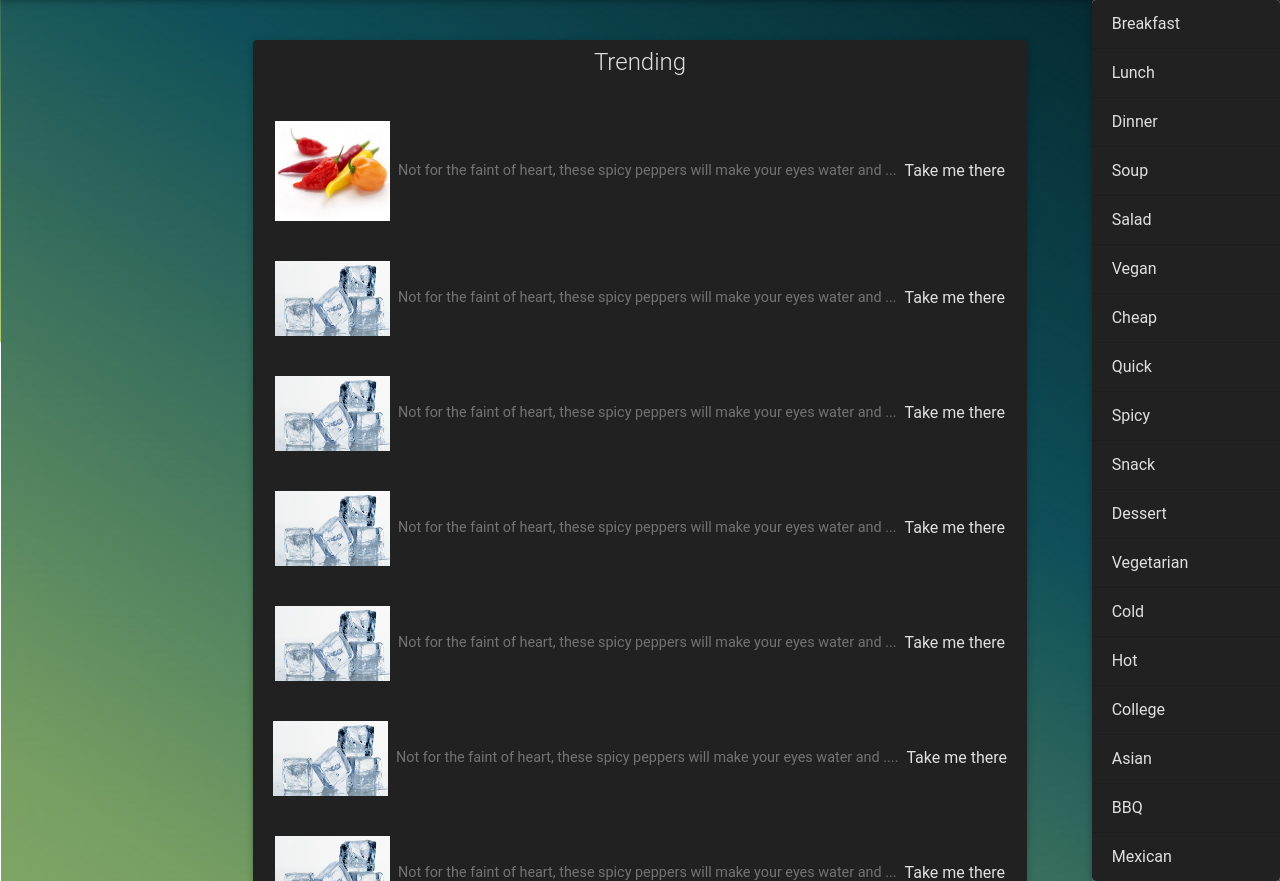
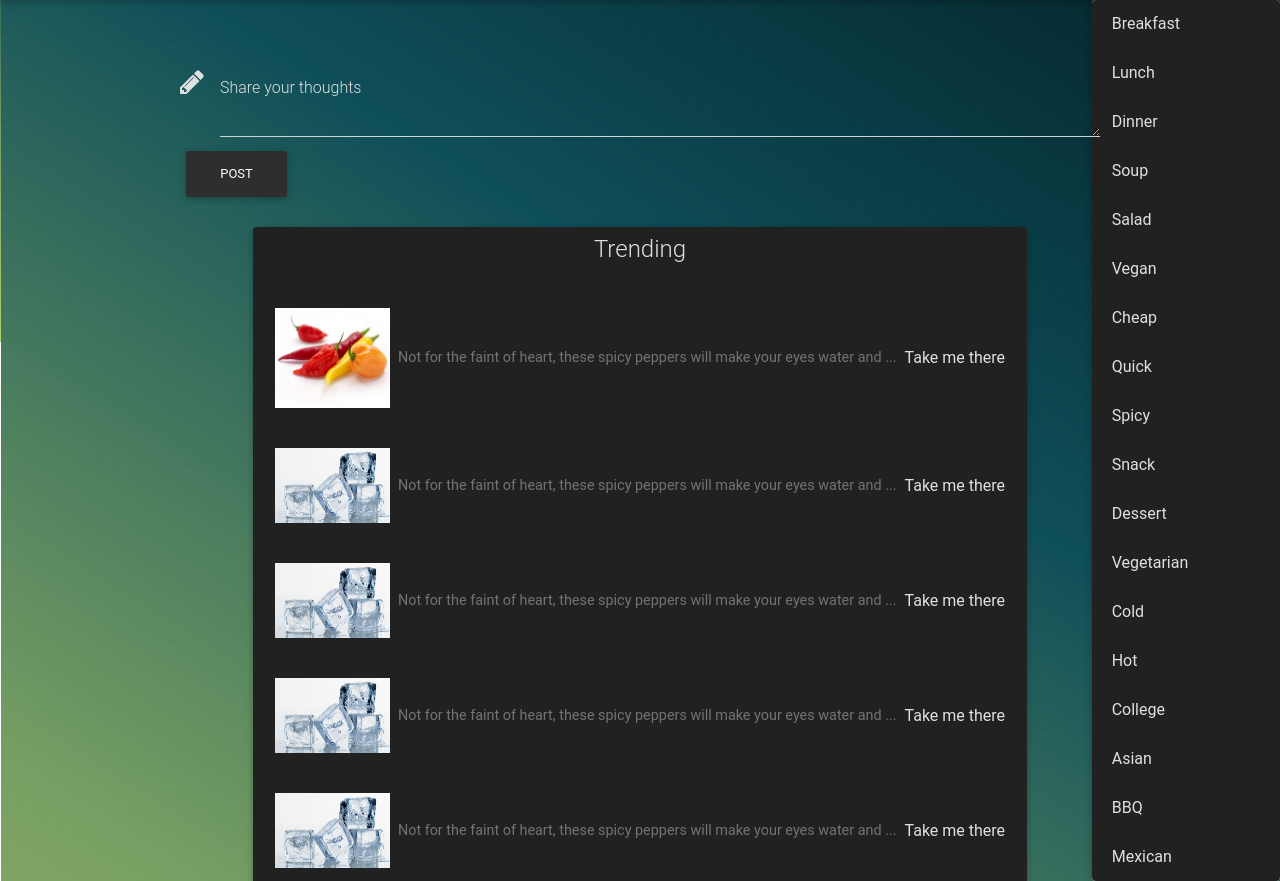
Before and after one commit to abigehl/Cs307GroupProject, a Flask app: page /homepage in a window 1280 px wide. Shown: the part 58-939 px from the top of the page. Run offline with Flask 2, Linux system fonts and the light colour scheme; the visitor is signed in with stand-in values (Sample User, id 1); some libraries are stand-ins or nearby versions.

Commit message:
HomepagePostEnable

```diff
--- a/templates/homepage.html
+++ b/templates/homepage.html
@@ -115,6 +115,14 @@
               <!--Here is trending stuff-->
             </div>
           </div>
+          <div style="height: 20vh w-50" class="flex-end flex-center" >
+              <div class="md-form">
+                <i class="fa fa-pencil prefix text-light"></i>
+                <textarea type="text" id="textareaPrefix" class="form-control md-textarea text-light" rows="3" style="width:110vh"></textarea>
+                <button type="button" class="btn btn-elegant">Post</button>
+                <label for="textareaPrefix" class="text-light">Share your thoughts</label>
+              </div>
+          </div>
           <div style="height: 100vh w-50" >
             <div class="flex-end flex-center" >
               <div class="card flex bg-dark">
```
